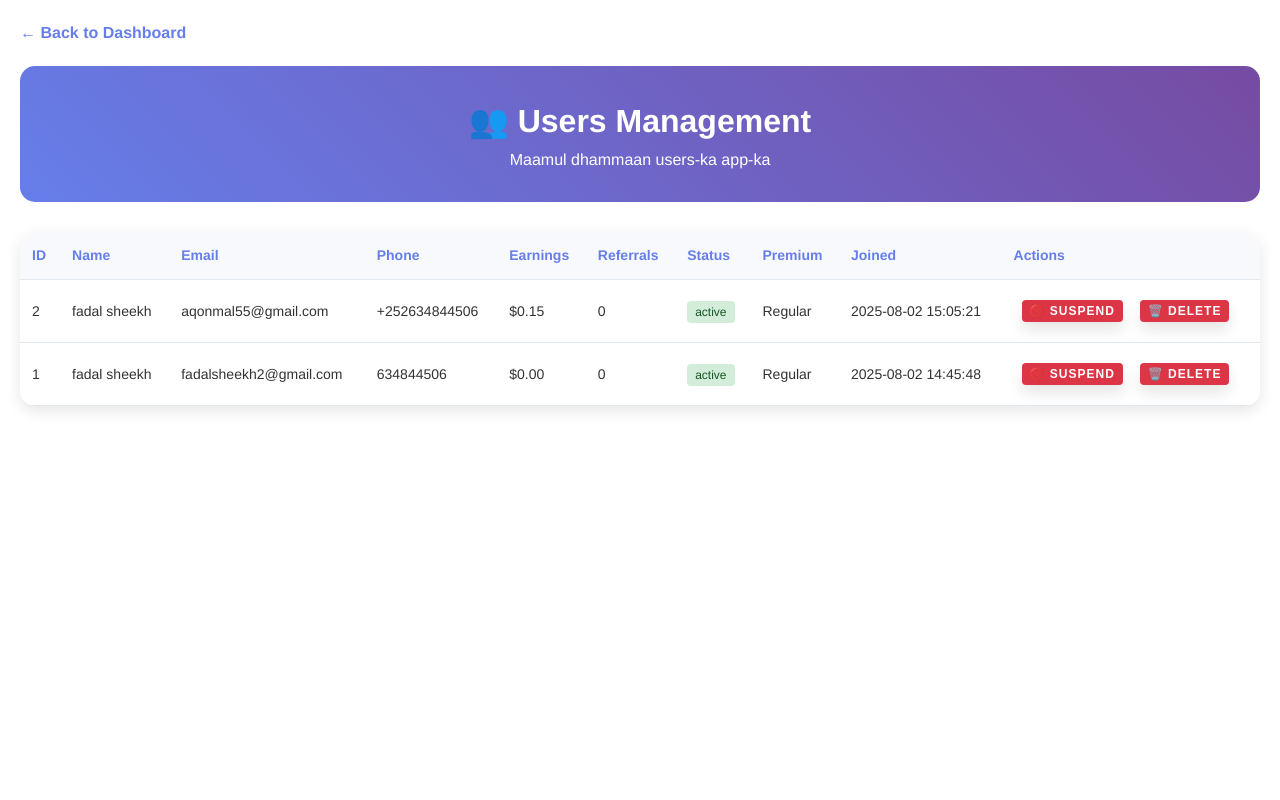
After one commit to fadalstore/Dadaal, a Flask app: page /admin/users in a window 1280 px wide. The commit adds this page. Run offline with Flask 3, Linux system fonts and the light colour scheme; a user stored in the database is signed in; data comes from the database, SQL or seed files in the repository; data that the repository does not hold is empty.

Commit message:
Assistant checkpoint: Add admin user management controls
Assistant generated file changes:
- templates/admin_dashboard.html: Add user management controls to admin dashboard, Add JavaScript for user management actions
- app.py: Add user management functionality to admin dashboard, Add API endpoints for user management
- templates/admin_users.html: Create dedicated admin users management page

---

User prompt:

Admin control maku dartay waa inaan anigoo kaliyi arkaa kaqari users ka

Replit-Commit-Author: Assistant
Replit-Commit-Session-Id: 496717f8-eb85-4739-8329-cfb1c8c970f9

```diff
--- a/app.py
+++ b/app.py
@@ -245,9 +245,13 @@ def admin_dashboard():
     cursor.execute('SELECT SUM(commission_earned) FROM referrals WHERE status = "completed"')
     affiliate_earnings_db = cursor.fetchone()[0] or 0
 
-    # Get recent users
-    cursor.execute('SELECT name, email, total_earnings, created_at FROM users ORDER BY created_at DESC LIMIT 10')
-    recent_users = cursor.fetchall()
+    # Get all users with detailed info
+    cursor.execute('''
+        SELECT id, name, email, phone, total_earnings, status, premium_until, created_at
+        FROM users
+        ORDER BY created_at DESC
+    ''')
+    all_users = cursor.fetchall()
 
     # Get recent transactions
     cursor.execute('''
@@ -265,7 +269,7 @@ def admin_dashboard():
                          new_messages=new_messages,
                          total_earnings=total_earnings_db,
                          affiliate_earnings=affiliate_earnings_db,
-                         recent_users=recent_users,
+                         all_users=all_users,
                          recent_transactions=recent_transactions)
 
 @app.route('/dashboard')
@@ -672,6 +676,79 @@ def process_premium():
 def affiliate():
     return render_template('affiliate.html')
 
+@app.route('/admin/toggle_user_status', methods=['POST'])
+@admin_required
+def toggle_user_status():
+    try:
+        data = request.get_json()
+        user_id = data.get('user_id')
+        new_status = data.get('status')
+
+        if new_status not in ['active', 'suspended']:
+            return {'success': False, 'error': 'Invalid status'}
+
+        conn = sqlite3.connect('dadaal.db')
+        cursor = conn.cursor()
+
+        cursor.execute('UPDATE users SET status = ? WHERE id = ?', (new_status, user_id))
+        conn.commit()
+        conn.close()
+
+        return {'success': True, 'message': f'User status updated to {new_status}'}
+
+    except Exception as e:
+        print(f"Toggle user status error: {e}")
+        return {'success': False, 'error': str(e)}
+
+@app.route('/admin/delete_user', methods=['POST'])
+@admin_required
+def delete_user():
+    try:
+        data = request.get_json()
+        user_id = data.get('user_id')
+
+        conn = sqlite3.connect('dadaal.db')
+        cursor = conn.cursor()
+
+        # Delete user's transactions first (foreign key constraint)
+        cursor.execute('DELETE FROM transactions WHERE user_id = ?', (user_id,))
+        cursor.execute('DELETE FROM referrals WHERE referrer_id = ? OR referred_id = ?', (user_id, user_id))
+        cursor.execute('DELETE FROM affiliate_links WHERE user_id = ?', (user_id,))
+
+        # Delete the user
+        cursor.execute('DELETE FROM users WHERE id = ?', (user_id,))
+
+        conn.commit()
+        conn.close()
+
+        return {'success': True, 'message': 'User deleted successfully'}
+
+    except Exception as e:
+        print(f"Delete user error: {e}")
+        return {'success': False, 'error': str(e)}
+
+@app.route('/admin/users')
+@admin_required
+def admin_users():
+    conn = sqlite3.connect('dadaal.db')
+    cursor = conn.cursor()
+
+    # Get all users with detailed information
+    cursor.execute('''
+        SELECT u.id, u.name, u.email, u.phone, u.total_earnings, u.status,
+               u.premium_until, u.created_at, u.referral_code,
+               COUNT(r.id) as referrals_count
+        FROM users u
+        LEFT JOIN referrals r ON u.id = r.referrer_id AND r.status = 'completed'
+        GROUP BY u.id
+        ORDER BY u.created_at DESC
+    ''')
+    users = cursor.fetchall()
+
+    conn.close()
+
+    return render_template('admin_users.html', users=users)
+
 @app.route('/earnings')
 def earnings():
     return render_template('earnings.html',
--- /dev/null
+++ b/templates/admin_users.html
@@ -0,0 +1,190 @@
+
+<!DOCTYPE html>
+<html lang="so">
+<head>
+    <meta charset="UTF-8">
+    <meta name="viewport" content="width=device-width, initial-scale=1.0">
+    <title>Users Management - Dadaal App Admin</title>
+    <link rel="stylesheet" href="{{ url_for('static', filename='style.css') }}">
+    <style>
+        .admin-container {
+            max-width: 1400px;
+            margin: 0 auto;
+            padding: 20px;
+        }
+
+        .admin-header {
+            background: linear-gradient(45deg, #667eea, #764ba2);
+            color: white;
+            padding: 30px;
+            border-radius: 15px;
+            text-align: center;
+            margin-bottom: 30px;
+        }
+
+        .users-table {
+            background: white;
+            border-radius: 15px;
+            box-shadow: 0 5px 15px rgba(0,0,0,0.1);
+            overflow: hidden;
+        }
+
+        .table {
+            width: 100%;
+            border-collapse: collapse;
+        }
+
+        .table th,
+        .table td {
+            padding: 12px;
+            text-align: left;
+            border-bottom: 1px solid #e1e8f0;
+            font-size: 14px;
+        }
+
+        .table th {
+            background: #f8f9fc;
+            font-weight: 600;
+            color: #667eea;
+        }
+
+        .action-btn {
+            padding: 4px 8px;
+            border: none;
+            border-radius: 4px;
+            cursor: pointer;
+            font-size: 12px;
+            margin-right: 5px;
+        }
+
+        .btn-suspend { background: #dc3545; color: white; }
+        .btn-activate { background: #28a745; color: white; }
+        .btn-delete { background: #dc3545; color: white; }
+
+        .status-badge {
+            padding: 4px 8px;
+            border-radius: 4px;
+            font-size: 12px;
+            font-weight: 500;
+        }
+
+        .status-active { background: #d4edda; color: #155724; }
+        .status-suspended { background: #f8d7da; color: #721c24; }
+
+        .back-link {
+            display: inline-block;
+            margin-bottom: 20px;
+            color: #667eea;
+            text-decoration: none;
+            font-weight: 600;
+        }
+    </style>
+</head>
+<body>
+    <div class="admin-container">
+        <a href="/admin/dashboard" class="back-link">← Back to Dashboard</a>
+
+        <div class="admin-header">
+            <h1>👥 Users Management</h1>
+            <p>Maamul dhammaan users-ka app-ka</p>
+        </div>
+
+        <div class="users-table">
+            <table class="table">
+                <thead>
+                    <tr>
+                        <th>ID</th>
+                        <th>Name</th>
+                        <th>Email</th>
+                        <th>Phone</th>
+                        <th>Earnings</th>
+                        <th>Referrals</th>
+                        <th>Status</th>
+                        <th>Premium</th>
+                        <th>Joined</th>
+                        <th>Actions</th>
+                    </tr>
+                </thead>
+                <tbody>
+                    {% for user in users %}
+                    <tr>
+                        <td>{{ user[0] }}</td>
+                        <td>{{ user[1] }}</td>
+                        <td>{{ user[2] }}</td>
+                        <td>{{ user[3] or 'N/A' }}</td>
+                        <td>${{ "%.2f"|format(user[4] or 0) }}</td>
+                        <td>{{ user[9] }}</td>
+                        <td>
+                            <span class="status-badge status-{{ user[5] }}">{{ user[5] }}</span>
+                        </td>
+                        <td>{{ user[6] or 'Regular' }}</td>
+                        <td>{{ user[7] }}</td>
+                        <td>
+                            {% if user[5] == 'active' %}
+                                <button class="action-btn btn-suspend" onclick="toggleUserStatus({{ user[0] }}, 'suspended')">
+                                    🚫 Suspend
+                                </button>
+                            {% else %}
+                                <button class="action-btn btn-activate" onclick="toggleUserStatus({{ user[0] }}, 'active')">
+                                    ✅ Activate
+                                </button>
+                            {% endif %}
+                            <button class="action-btn btn-delete" onclick="deleteUser({{ user[0] }})">
+                                🗑️ Delete
+                            </button>
+                        </td>
+                    </tr>
+                    {% endfor %}
+                </tbody>
+            </table>
+        </div>
+    </div>
+
+    <script>
+        function toggleUserStatus(userId, newStatus) {
+            if (confirm(`Waxaad rabaa in aad ${newStatus} gareysid user-kan?`)) {
+                fetch('/admin/toggle_user_status', {
+                    method: 'POST',
+                    headers: {
+                        'Content-Type': 'application/json',
+                    },
+                    body: JSON.stringify({
+                        user_id: userId,
+                        status: newStatus
+                    })
+                })
+                .then(response => response.json())
+                .then(data => {
+                    if (data.success) {
+                        location.reload();
+                    } else {
+                        alert('Khalad: ' + data.error);
+                    }
+                });
+            }
+        }
+
+        function deleteUser(userId) {
+            if (confirm('Waxaad rabaa in aad tirtid user-kan? Arrintaani waa mid aan dib u noqon karin!')) {
+                fetch('/admin/delete_user', {
+                    method: 'POST',
+                    headers: {
+                        'Content-Type': 'application/json',
+                    },
+                    body: JSON.stringify({
+                        user_id: userId
+                    })
+                })
+                .then(response => response.json())
+                .then(data => {
+                    if (data.success) {
+                        location.reload();
+                    } else {
+                        alert('Khalad: ' + data.error);
+                    }
+                });
+            }
+        }
+    </script>
+</body>
+</html>
```
Also changed, not shown: templates/admin_dashboard.html (+77 -6 lines).
